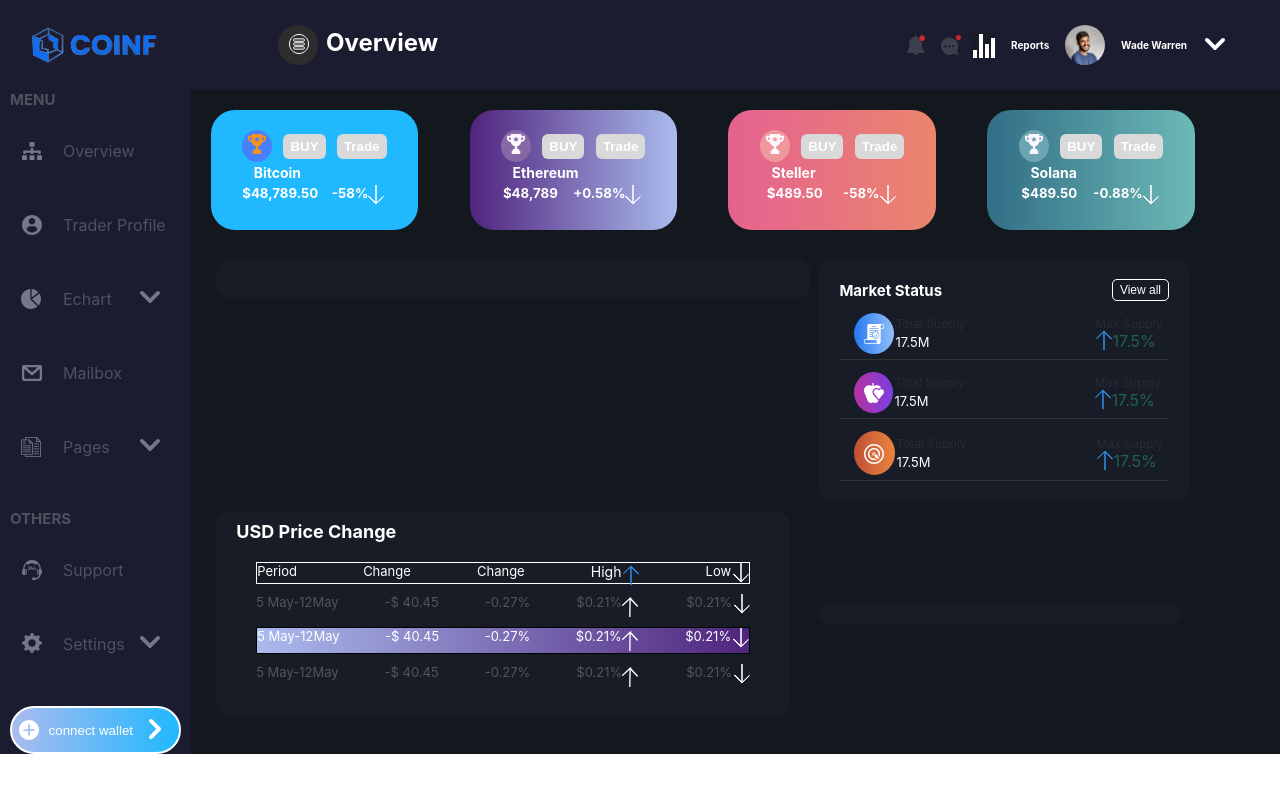
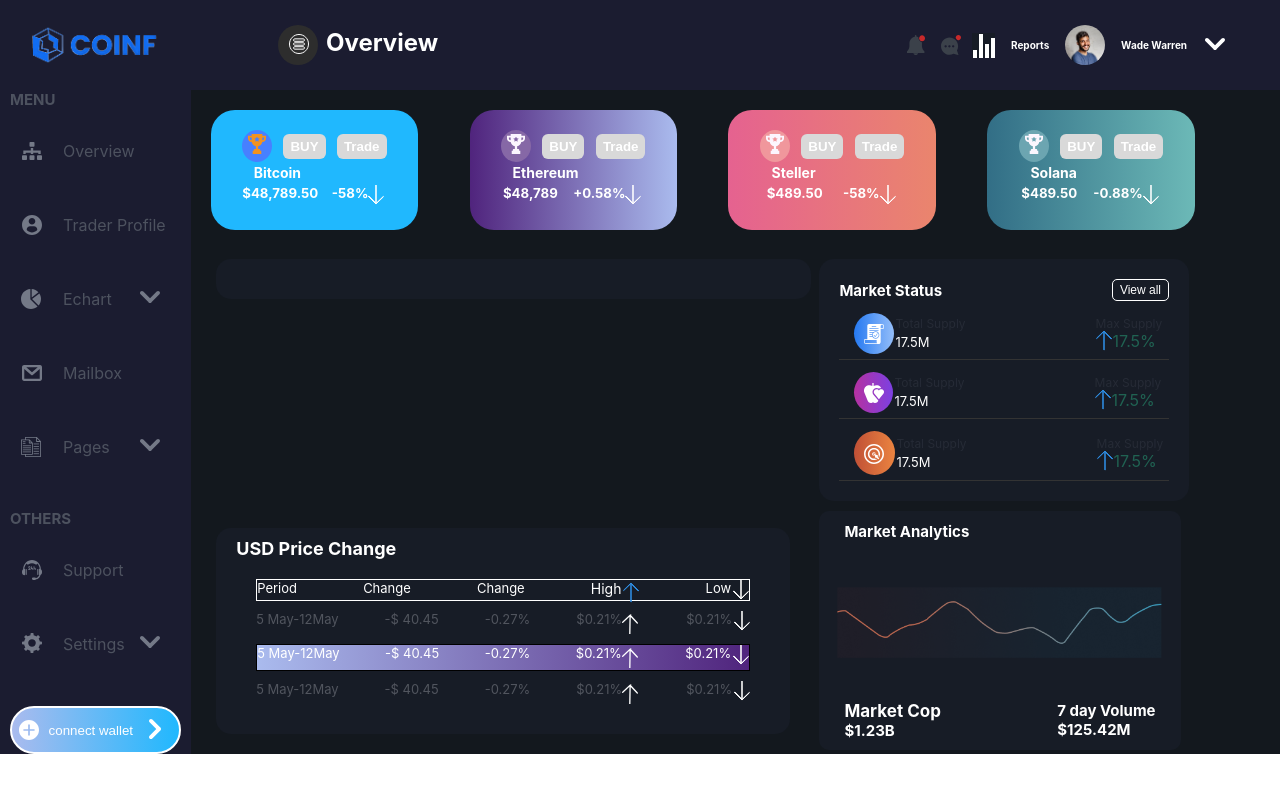
Before and after one commit to JosinGeorge10/Trading_Ui, a React (Create React App) app: page / in a window 1280 px wide. Shown: the top 792 px of the page. Built offline with nearby package versions, Linux system fonts and the light colour scheme.

Commit message:
right graph modified

```diff
--- a/src/Components/Screens/Demo.js
+++ b/src/Components/Screens/Demo.js
@@ -308,7 +308,27 @@ function Demo() {
 
         <Analytics>
           <BottomContainer>
-
+          <RightContainer>
+              <Heading>Market Analytics</Heading>
+              <ImageContainer>
+                <Image
+                  src={require("../../Assets/Images/graph-bottom.png")}
+                  alt="Graph"
+                />
+              </ImageContainer>
+              <MarketContainer>
+                <CopContainer>
+                  <Word1>Market Cop</Word1>
+                  <String1>$1.23B</String1>
+                  <IconArrow1></IconArrow1>
+                </CopContainer>
+                <VolumeContainer>
+                  <Word2>7 day Volume</Word2>
+                  <String2>$125.42M</String2>
+                  <IconArrow2></IconArrow2>
+                </VolumeContainer>
+              </MarketContainer>
+            </RightContainer>
           </BottomContainer>
         </Analytics>
       </MarketingAnalysisConatiner>
```
